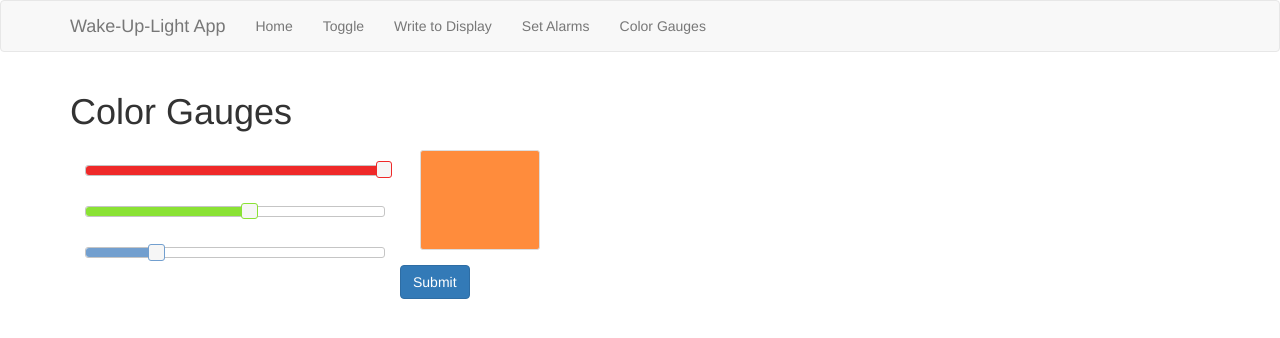
After one commit to qualiscumque/wake_up_light_interface, a Flask app: page /gauges in a window 1280 px wide. The commit adds this page. Shown: the top 338 px of the page. Run offline with Flask 2, Linux system fonts and the light colour scheme; some libraries are stand-ins or nearby versions.

Commit message:
Added preleminary gauges page

```diff
--- a/app.py
+++ b/app.py
@@ -151,10 +151,17 @@ def delete_alarm(id):
 
     return redirect(url_for('alarm_dashboard'))
 
+
+# Color Gauges
+@app.route('/gauges')
+def color_gauges():
+    return render_template('gauges.html')
+
+
 if __name__ == '__main__':
     app.secret_key = 'secret123'
     app.run(
         host="0.0.0.0",
         port=int("80"),
-	debug=True
+        debug=True
     )
--- /dev/null
+++ b/templates/gauges.html
@@ -0,0 +1,80 @@
+{% extends 'layout.html' %}
+
+{% block head %}
+  {{ super() }}
+  <link rel="stylesheet" href="//code.jquery.com/ui/1.12.1/themes/base/jquery-ui.css">
+  <link rel="stylesheet" href="/resources/demos/style.css">
+  <style>
+    #red, #green, #blue {
+      float: left;
+      clear: left;
+      width: 300px;
+      margin: 15px;
+    }
+    #swatch {
+      width: 120px;
+      height: 100px;
+      margin-top: 18px;
+      margin-left: 350px;
+      background-image: none;
+    }
+    #red .ui-slider-range { background: #ef2929; }
+    #red .ui-slider-handle { border-color: #ef2929; }
+    #green .ui-slider-range { background: #8ae234; }
+    #green .ui-slider-handle { border-color: #8ae234; }
+    #blue .ui-slider-range { background: #729fcf; }
+    #blue .ui-slider-handle { border-color: #729fcf; }
+  </style>
+  <script src="https://code.jquery.com/jquery-1.12.4.js"></script>
+  <script src="https://code.jquery.com/ui/1.12.1/jquery-ui.js"></script>
+  <script>
+    $( function() {
+      function hexFromRGB(r, g, b) {
+        var hex = [
+          r.toString( 16 ),
+          g.toString( 16 ),
+          b.toString( 16 )
+        ];
+        $.each( hex, function( nr, val ) {
+          if ( val.length === 1 ) {
+            hex[ nr ] = "0" + val;
+          }
+        });
+        return hex.join( "" ).toUpperCase();
+      }
+      function refreshSwatch() {
+        var red = $( "#red" ).slider( "value" ),
+          green = $( "#green" ).slider( "value" ),
+          blue = $( "#blue" ).slider( "value" ),
+          hex = hexFromRGB( red, green, blue );
+        $( "#swatch" ).css( "background-color", "#" + hex );
+      }
+
+      $( "#red, #green, #blue" ).slider({
+        orientation: "horizontal",
+        range: "min",
+        max: 255,
+        value: 127,
+        slide: refreshSwatch,
+        change: refreshSwatch
+      });
+      $( "#red" ).slider( "value", 255 );
+      $( "#green" ).slider( "value", 140 );
+      $( "#blue" ).slider( "value", 60 );
+    } );
+  </script>
+{% endblock %}
+{% block body %}
+  <h1>Color Gauges</h1>
+  <form method="POST" action="">
+    <div class="form-group">
+      <div id="red"></div>
+      <div id="green"></div>
+      <div id="blue"></div>
+
+      <div id="swatch" class="ui-widget-content ui-corner-all"></div>
+    </div>
+
+    <input class="btn btn-primary" type="submit" value="Submit">
+  </form>
+{% endblock %}
--- a/templates/includes/_navbar.html
+++ b/templates/includes/_navbar.html
@@ -15,6 +15,7 @@
             <li><a href="/toggle">Toggle</a></li>
             <li><a href="/display">Write to Display</a></li>
             <li><a href="/alarm_dashboard">Set Alarms</a></li>
+            <li><a href="/gauges">Color Gauges</a></li>
           </ul>
 
         </div><!--/.nav-collapse -->
--- a/templates/layout.html
+++ b/templates/layout.html
@@ -1,6 +1,7 @@
 <!DOCTYPE html>
 <html>
   <head>
+    {% block head %}
     <meta charset="utf-8">
     <title>Wake-Up-Light App</title>
 
@@ -14,6 +15,7 @@
     <link rel="stylesheet" type="text/css" href="{{ url_for('static', filename='3rdparty/jquery-timepicker/jquery.timepicker.css') }}" />
 
     <meta name="viewport" content="width=device-width, initial-scale=1">
+    {% endblock %}
   </head>
   <body>
     {% include 'includes/_navbar.html' %}
```
